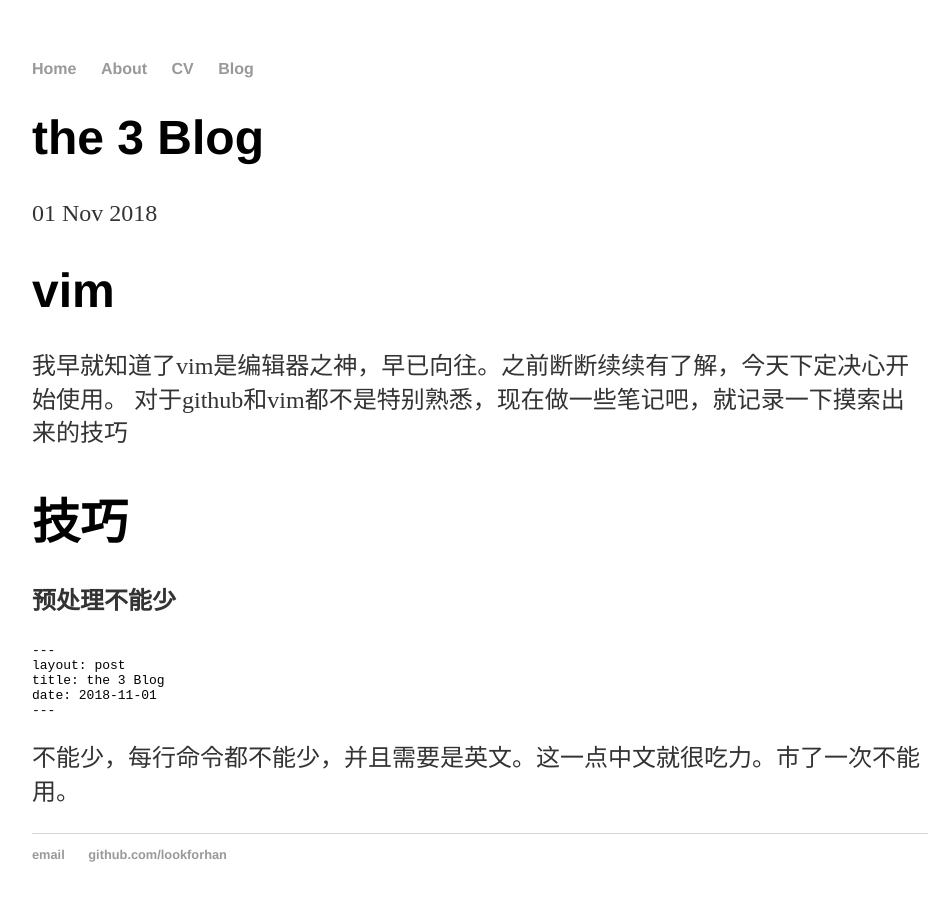
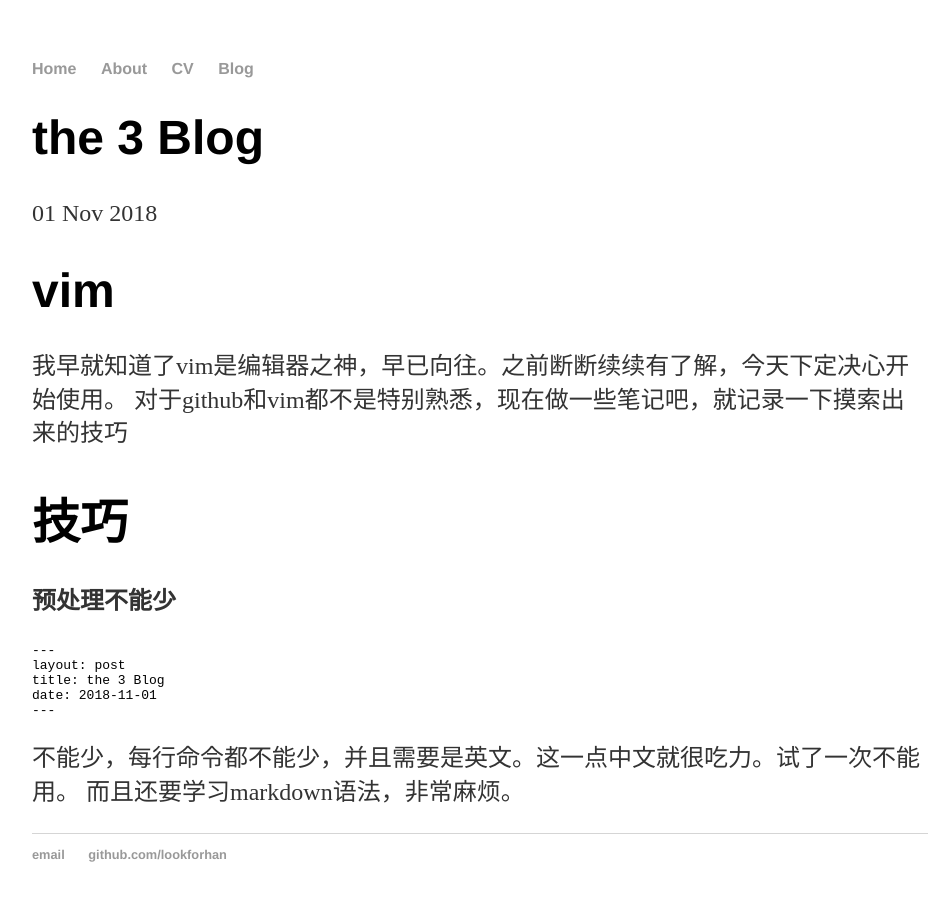
Before and after one commit to lookforhan/lookforhan.github.io, a Jekyll site: the page built from _posts/2018-11-01-the-3-blog.md, in a window 1280 px wide. Shown: the whole page, without its empty margins (160-1110 px from the left). Built offline with Jekyll 4.4.1, drawn with Linux system fonts in a browser that asks for light colours.

Commit message:
Update _posts/2018-11-01-the-3-blog.md

````diff
--- a/_posts/2018-11-01-the-3-blog.md
+++ b/_posts/2018-11-01-the-3-blog.md
@@ -8,6 +8,7 @@ date: 2018-11-01
 对于github和vim都不是特别熟悉，现在做一些笔记吧，就记录一下摸索出来的技巧
 # 技巧
 **预处理不能少**
+
 ```
 ---
 layout: post
@@ -15,4 +16,6 @@ title: the 3 Blog
 date: 2018-11-01
 ---
 ```
-不能少，每行命令都不能少，并且需要是英文。这一点中文就很吃力。市了一次不能用。
+
+不能少，每行命令都不能少，并且需要是英文。这一点中文就很吃力。试了一次不能用。
+而且还要学习markdown语法，非常麻烦。
````
